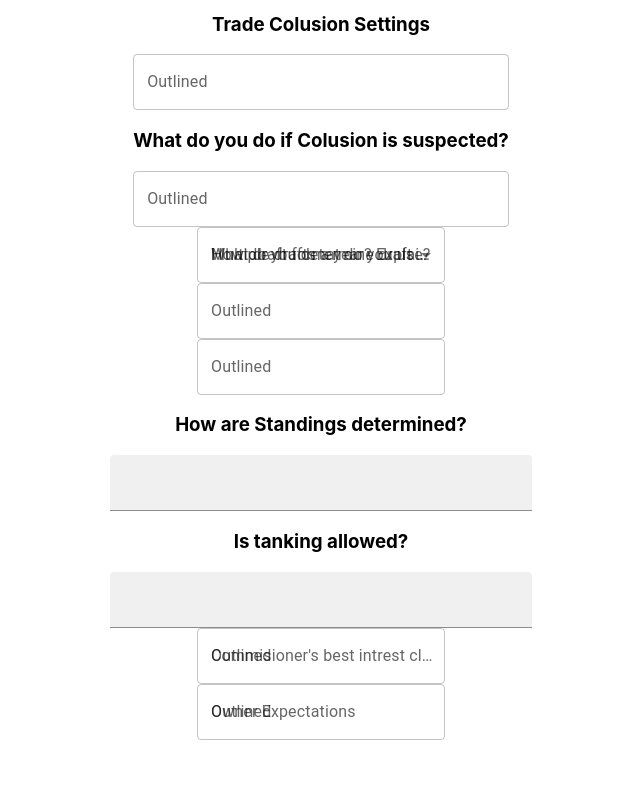
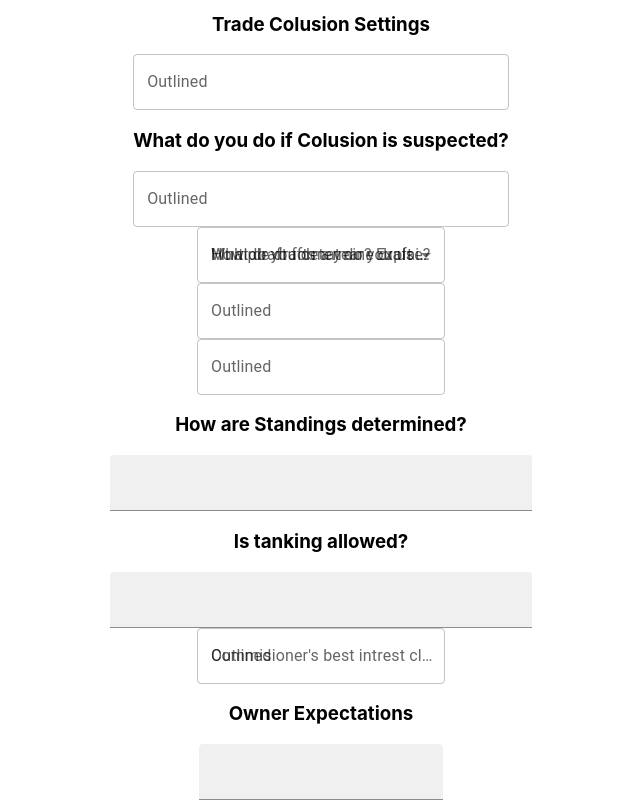
Before and after one commit to AMess33/FantasyBL, a React (Create React App) app: page / in a window 1280 px wide. Shown: the part 4638-5438 px from the top of the page, without its empty margins (319-959 px from the left). Before the commit the page ends 5378 px from the top, so only its background shows below. Built offline with nearby package versions, Linux system fonts and the light colour scheme.

Commit message:
update material component in owner

```diff
--- a/src/components/GeneralSettings/owner.jsx
+++ b/src/components/GeneralSettings/owner.jsx
@@ -1,12 +1,12 @@
 import React from "react";
-import { FormControl, Box, InputLabel, TextField } from "@mui/material";
+import { FormControl, Box, TextField } from "@mui/material";
 
 function OwnerExpectations(props) {
   return (
     <Box>
       <FormControl>
-        <InputLabel>Owner Expectations</InputLabel>
-        <TextField id="outlined-basic" label="Outlined" variant="outlined" />
+        <h3>Owner Expectations</h3>
+        <TextField id="outlined-basic" variant="filled" />
       </FormControl>
     </Box>
   );
--- a/src/components/GeneralSettings/scoring.jsx
+++ b/src/components/GeneralSettings/scoring.jsx
@@ -1,5 +1,5 @@
 import React from "react";
-import { FormControl, Box, InputLabel, TextField } from "@mui/material";
+import { FormControl, Box, TextField } from "@mui/material";
 
 function Scoring(props) {
   return (
```
